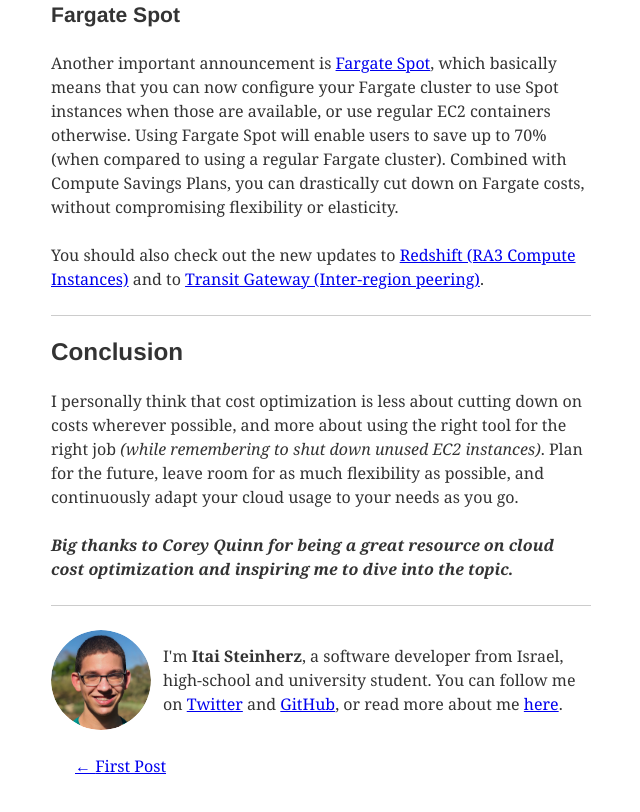
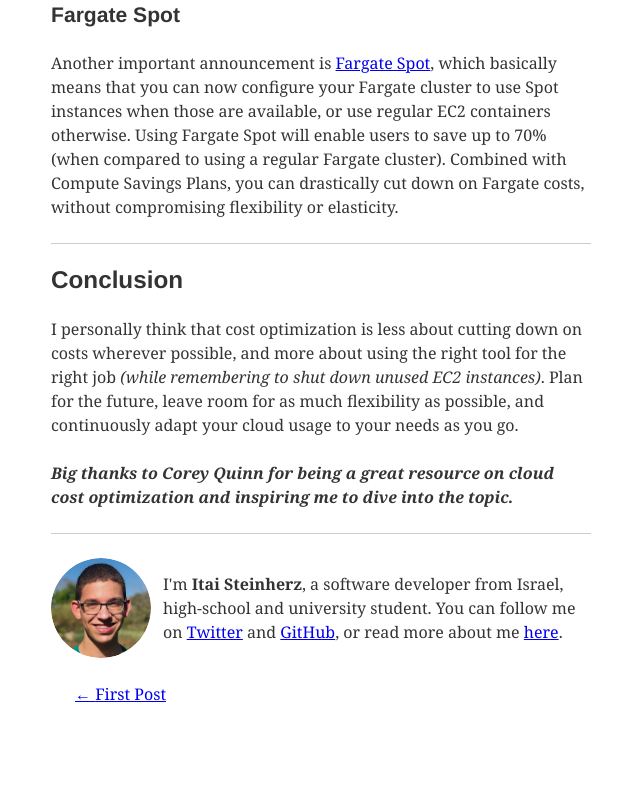
Before and after one commit to itaisteinherz/netoani.com, a Gatsby site: page /blog/getting-started-with-cloud-cost-optimization-on-aws/ in a window 1280 px wide. Shown: the part 3147-3959 px from the top of the page, without its empty margins (319-959 px from the left). After the commit the page ends 3925 px from the top, so only its background shows below. Built offline with nearby package versions, Linux system fonts and the light colour scheme; Gatsby itself is replaced by a stand-in of ours; some packages are replaced by stand-ins of ours; what typography-theme-fairy-gates would draw is missing.

Commit message:
Shorten re:Invent updates section

```diff
--- a/content/blog/getting-started-with-cloud-cost-optimization-on-aws/index.md
+++ b/content/blog/getting-started-with-cloud-cost-optimization-on-aws/index.md
@@ -74,8 +74,6 @@
 
 Another important announcement is [Fargate Spot](https://aws.amazon.com/blogs/aws/aws-fargate-spot-now-generally-available), which basically means that you can now configure your Fargate cluster to use Spot instances when those are available, or use regular EC2 containers otherwise. Using Fargate Spot will enable users to save up to 70% (when compared to using a regular Fargate cluster). Combined with Compute Savings Plans, you can drastically cut down on Fargate costs, without compromising flexibility or elasticity.
 
-You should also check out the new updates to [Redshift (RA3 Compute Instances)](https://aws.amazon.com/blogs/aws/amazon-redshift-update-next-generation-compute-instances-and-managed-analytics-optimized-storage) and to [Transit Gateway (Inter-region peering)](https://aws.amazon.com/blogs/aws/new-for-aws-transit-gateway-build-global-networks-and-centralize-monitoring-using-network-manager).
-
 ---
 
 
```
